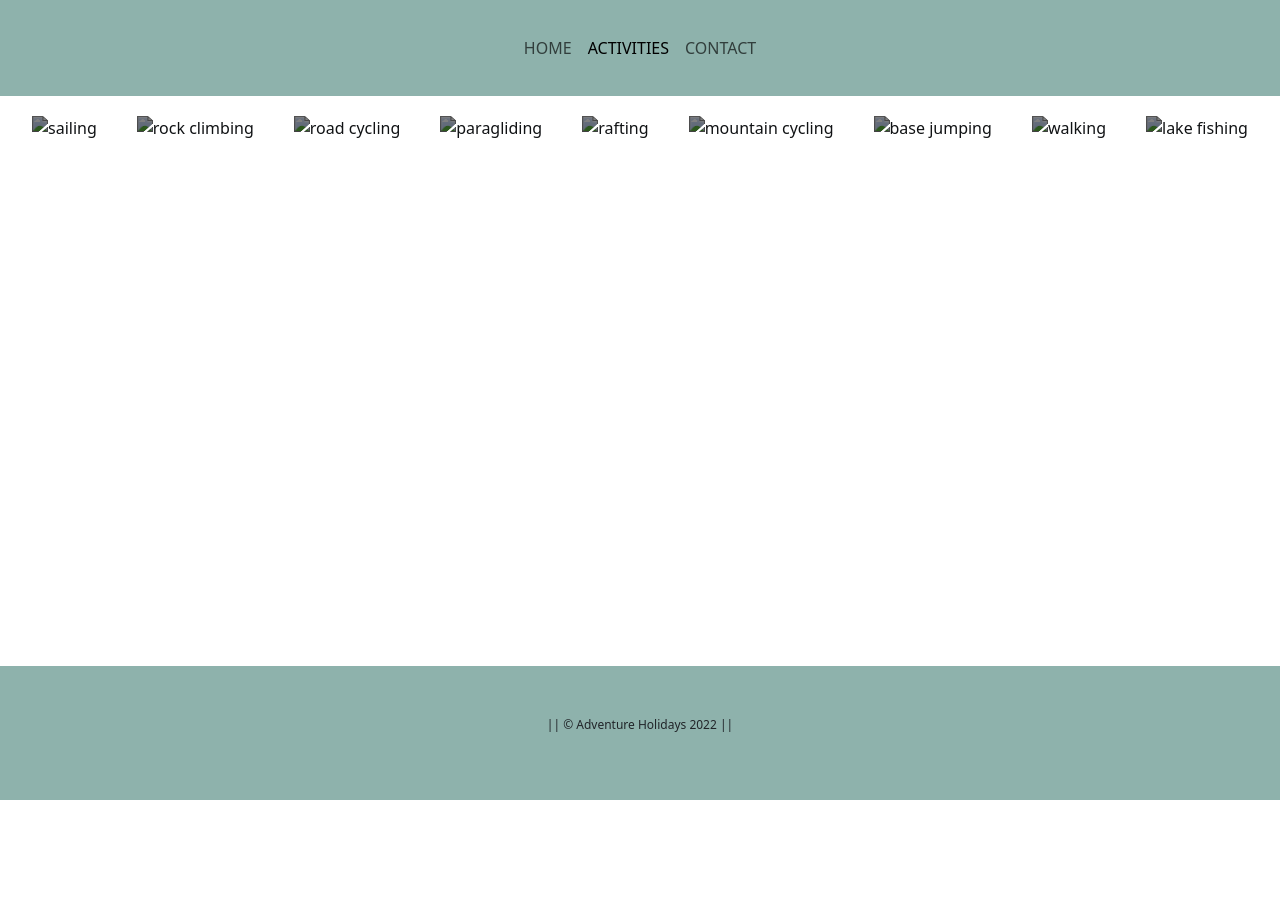
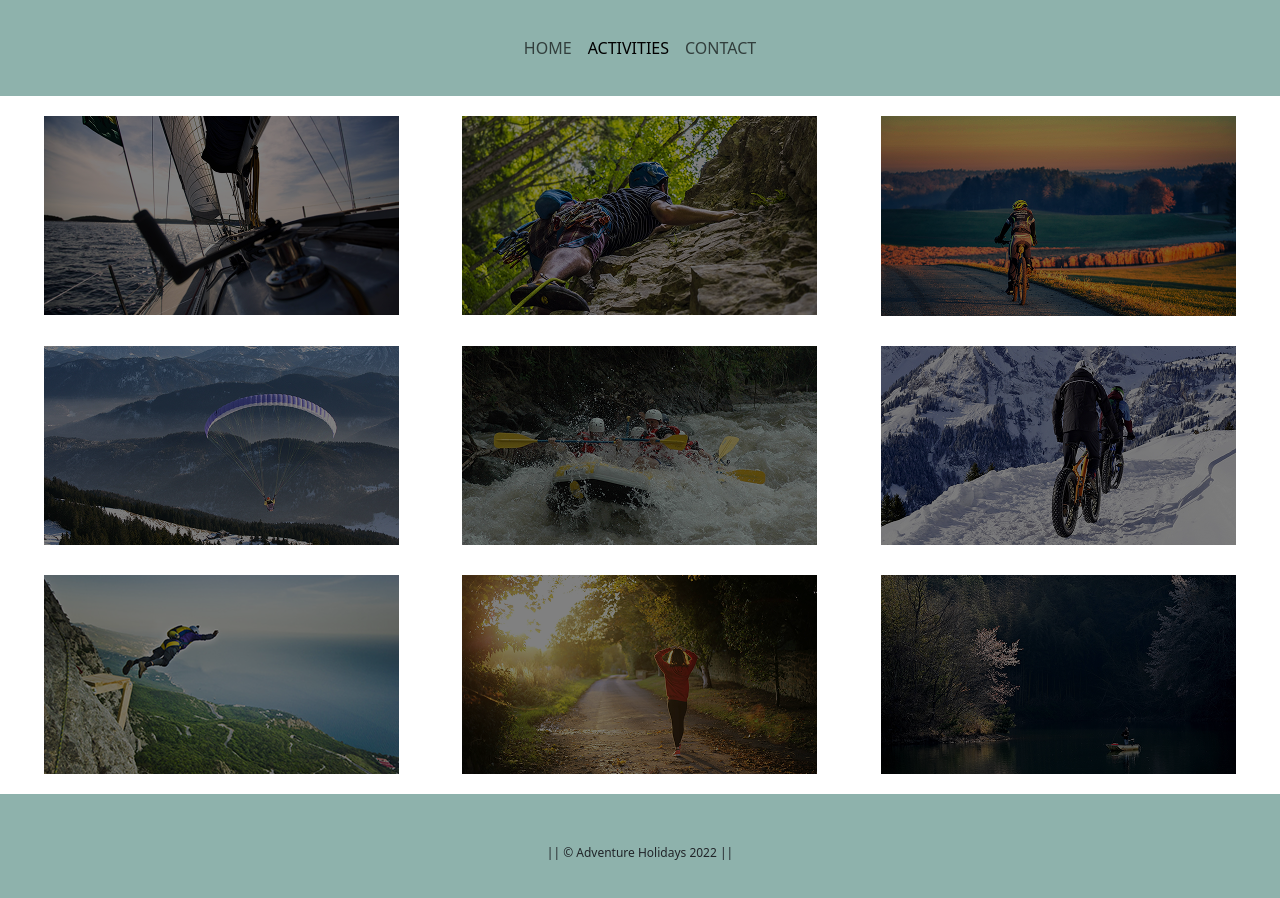
Before and after one commit to kirserhy/adventure-app, a plain HTML site: page activities.html in a window 1280 px wide. Before the commit the page ends 800 px from the top, so only its background shows below. Drawn offline with nearby package versions, Linux system fonts and the light colour scheme; the site is published under a folder, as on GitHub Pages, so addresses that start at the root find nothing.

Commit message:
updated images pass

```diff
--- a/activities.html
+++ b/activities.html
@@ -4,7 +4,6 @@
     <meta charset="UTF-8">
     <meta name="viewport" content="width=device-width, initial-scale=1.0">
     <meta name="keywords" content="adventure, travel, activities, alps, france, switzerland">
-
     <title>ACTIVITIES</title>
     <link rel="stylesheet" href="css/fonts.css">
     <link rel="stylesheet" href="css/header.css">
@@ -40,55 +39,55 @@
       <div class="big-container p-20">
         <div class="d-flex activities">
           <div class="content" onclick="window.location.href='/sailing.html'">
-            <img src="/images/boat-1867124_1920 1.png" alt="sailing" class="image">
+            <img src="images/boat-1867124_1920 1.png" alt="sailing" class="image">
             <div class="overlay">
               <div class="text">SAILING</div>
             </div>
           </div>
           <div class="content" onclick="window.location.href='/rockClimbing.html'">
-            <img src="/images/climbing-2609319_1920 1.png" alt="rock climbing" class="image">
+            <img src="images/climbing-2609319_1920 1.png" alt="rock climbing" class="image">
             <div class="overlay">
               <div class="text">ROCK CLIMBING</div>
             </div>
           </div>
           <div class="content" onclick="window.location.href='/roadCyclink.html'">
-            <img src="/images/cycling-5845317_1920 1.png" alt="road cycling" class="image">
+            <img src="images/cycling-5845317_1920 1.png" alt="road cycling" class="image">
             <div class="overlay">
               <div class="text">ROAD CYCLING</div>
             </div>
           </div>
           <div class="content" onclick="window.location.href='/paragliding.html'">
-            <img src="/images/paraglider-8074916_1920 1.png" alt="paragliding" class="image">
+            <img src="images/paraglider-8074916_1920 1.png" alt="paragliding" class="image">
             <div class="overlay">
               <div class="text">PARAGLIDING</div>
             </div>
           </div>
           <div class="content" onclick="window.location.href='/rafting.html'">
-            <img src="/images/river-rafting-960158_1920 1.png" alt="rafting" class="image">
+            <img src="images/river-rafting-960158_1920 1.png" alt="rafting" class="image">
             <div class="overlay">
               <div class="text">RAFTING</div>
             </div>
           </div>
           <div class="content" onclick="window.location.href='/mountainCycling.html'">
-            <img src="/images/snow-3066167_1920 1.png" alt="mountain cycling" class="image">
+            <img src="images/snow-3066167_1920 1.png" alt="mountain cycling" class="image">
             <div class="overlay">
               <div class="text">MOUNTAIN CYCLING</div>
             </div>
           </div>
           <div class="content" onclick="window.location.href='/baseJumping.html'">
-            <img src="/images/thumb_720_450_dreamstime_l_61167125 1.png" alt="base jumping" class="image">
+            <img src="images/thumb_720_450_dreamstime_l_61167125 1.png" alt="base jumping" class="image">
             <div class="overlay">
               <div class="text">BASE JUMPING</div>
             </div>
           </div>
           <div class="content" onclick="window.location.href='/walking.html'">
-            <img src="/images/walking-1868652_1920 1.png" alt="walking" class="image">
+            <img src="images/walking-1868652_1920 1.png" alt="walking" class="image">
             <div class="overlay">
               <div class="text">WALKING</div>
             </div>
           </div>
           <div class="content" onclick="window.location.href='/lakeFishing.html'">
-            <img src="/images/pond-4109750_1920.png" alt="lake fishing" class="image">
+            <img src="images/pond-4109750_1920.png" alt="lake fishing" class="image">
             <div class="overlay">
               <div class="text">LAKE FISHING</div>
             </div>
```
Also changed, not shown: baseJumping.html (+1 -1 lines), lakeFishing.html (+1 -1 lines), mountainCycling.html (+1 -1 lines), paragliding.html (+1 -1 lines), rafting.html (+1 -1 lines), roadCyclink.html (+1 -1 lines), rockClimbing.html (+1 -1 lines), sailing.html (+1 -1 lines), walking.html (+1 -1 lines).
